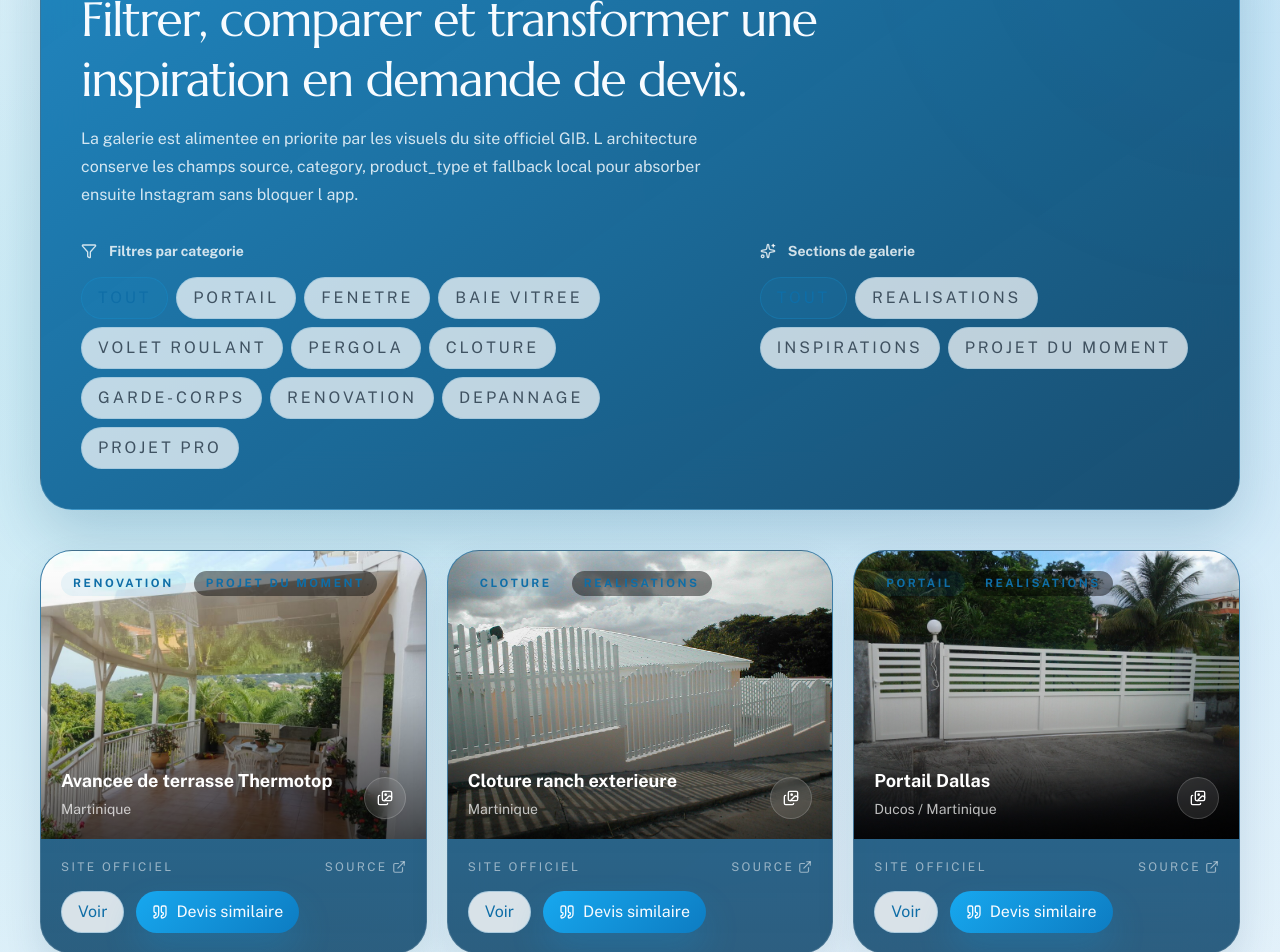
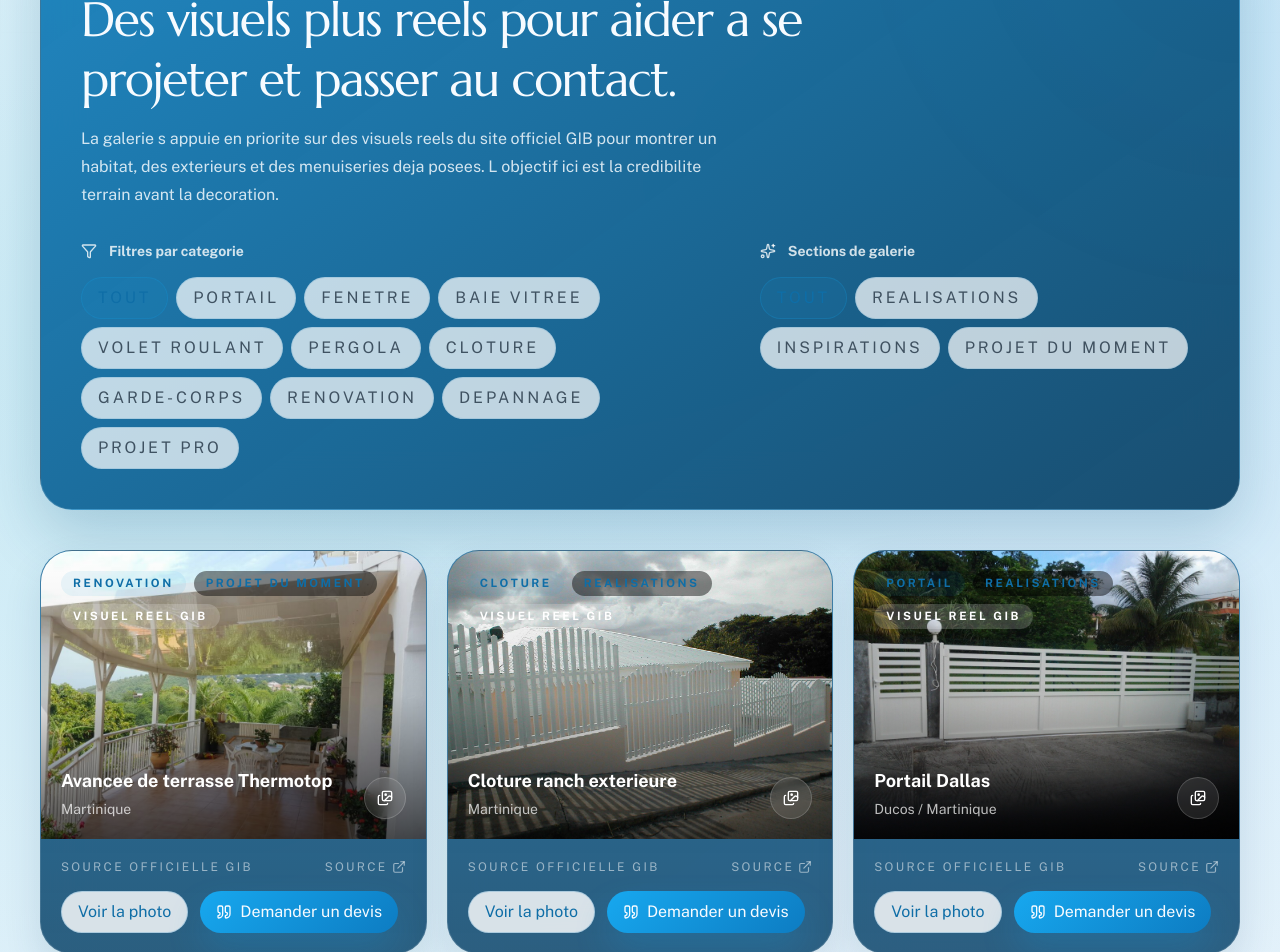
Before and after one commit to CVlad97/gib-menuiseries-demo, a React (Vite) app: page /#/galerie in a window 1280 px wide. Shown: the part 400-1352 px from the top of the page. Built offline with nearby package versions, Linux system fonts and the light colour scheme.

Commit message:
Final micro-pass: trust density and CTA clarity
Tighten trust density, CTA framing, and gallery credibility without structural changes.

```diff
--- a/src/components/AssetCard.tsx
+++ b/src/components/AssetCard.tsx
@@ -11,6 +11,8 @@ interface AssetCardProps {
 
 export function AssetCard({ asset, onOpen }: AssetCardProps) {
   const meta = categoryMeta[asset.category]
+  const trustLabel =
+    asset.source === 'official-site' ? 'visuel reel GIB' : asset.source.replaceAll('-', ' ')
 
   return (
     <article className="glass-panel overflow-hidden">
@@ -31,6 +33,7 @@ export function AssetCard({ asset, onOpen }: AssetCardProps) {
           <div className="absolute left-5 top-5 flex flex-wrap gap-2">
             <span className="tag">{meta.label}</span>
             <span className="tag bg-black/45">{asset.collection.replaceAll('-', ' ')}</span>
+            <span className="tag bg-white/18 text-white">{trustLabel}</span>
           </div>
           <div className="absolute bottom-5 left-5 right-5 flex items-end justify-between gap-4">
             <div>
@@ -45,7 +48,7 @@ export function AssetCard({ asset, onOpen }: AssetCardProps) {
       </button>
       <div className="space-y-4 p-5">
         <div className="flex items-center justify-between gap-3 text-xs uppercase tracking-[0.2em] text-white/52">
-          <span>{asset.source === 'official-site' ? 'site officiel' : asset.source}</span>
+          <span>{asset.source === 'official-site' ? 'source officielle GIB' : asset.source}</span>
           {asset.source_url ? (
             <a
               className="inline-flex items-center gap-1 text-white/70 transition hover:text-white"
@@ -60,14 +63,14 @@ export function AssetCard({ asset, onOpen }: AssetCardProps) {
         </div>
         <div className="flex flex-wrap gap-3">
           <button className="cta-secondary !px-4 !py-2" onClick={() => onOpen?.(asset)} type="button">
-            Voir
+            Voir la photo
           </button>
           <Link
             className="cta-primary !px-4 !py-2"
             to={`/devis?product=${asset.product_type}&asset=${asset.id}`}
           >
             <Quote className="size-4" />
-            Devis similaire
+            Demander un devis
           </Link>
         </div>
       </div>
--- a/src/pages/GalleryPage.tsx
+++ b/src/pages/GalleryPage.tsx
@@ -31,10 +31,10 @@ export function GalleryPage() {
     <div className="shell space-y-10 pt-8 sm:pt-12">
       <div className="glass-panel-strong px-6 py-8 sm:px-8 lg:px-10 lg:py-10">
         <SectionHeading
-          description="La galerie est alimentee en priorite par les visuels du site officiel GIB. L architecture conserve les champs source, category, product_type et fallback local pour absorber ensuite Instagram sans bloquer l app."
+          description="La galerie s appuie en priorite sur des visuels reels du site officiel GIB pour montrer un habitat, des exterieurs et des menuiseries deja posees. L objectif ici est la credibilite terrain avant la decoration."
           eyebrow="Galerie premium"
           light
-          title="Filtrer, comparer et transformer une inspiration en demande de devis."
+          title="Des visuels plus reels pour aider a se projeter et passer au contact."
         />
 
         <div className="mt-8 grid gap-5 lg:grid-cols-[1.2fr_0.8fr]">
@@ -101,8 +101,8 @@ export function GalleryPage() {
             <p className="mt-2 text-lg font-semibold text-black">Instagram par URLs validees ou export manuel</p>
           </div>
           <div>
-            <p className="text-xs uppercase tracking-[0.24em] text-black/45">Filet de securite</p>
-            <p className="mt-2 text-lg font-semibold text-black">Fallback local embarque par categorie</p>
+            <p className="text-xs uppercase tracking-[0.24em] text-black/45">Objectif</p>
+            <p className="mt-2 text-lg font-semibold text-black">Montrer des poses reelles, lumineuses et credibles</p>
           </div>
         </div>
       </div>
--- a/src/pages/HomePage.tsx
+++ b/src/pages/HomePage.tsx
@@ -22,8 +22,8 @@ const offerOrder = [
 const trustPoints = [
   { title: 'Intervention Martinique', description: 'Une entreprise locale basee a Ducos, joignable rapidement pour vos besoins sur l ile.' },
   { title: 'Climat tropical', description: 'Des solutions pensees pour le soleil, l humidite, les embruns et l usage exterieur.' },
-  { title: '+ 20 ans d experience', description: 'Un savoir-faire terrain reconnu pour la pose, le remplacement, le reglage et la renovation.' },
-  { title: 'Accompagnement clair', description: 'Photos, rappel, diagnostic, devis, intervention : le parcours reste simple et lisible.' },
+  { title: 'RGE et Qualicoat', description: 'Des reperes deja presents dans le positionnement GIB pour parler durabilite, finition et serieux d execution.' },
+  { title: '+ 20 ans et accompagnement', description: 'Photos, rappel, diagnostic, devis, intervention : le parcours reste simple et lisible avec un vrai savoir-faire terrain.' },
 ]
 
 const heroMarkers = [
@@ -128,6 +128,9 @@ export function HomePage() {
                   </div>
                 ))}
               </div>
+              <p className="rounded-[1.4rem] border border-[#1398db]/12 bg-white/88 px-4 py-3 text-sm leading-6 text-black/66 shadow-[0_10px_28px_rgba(19,122,186,0.05)]">
+                Appel, WhatsApp ou devis : la prise de contact reste directe, locale et rapidement exploitable pour un besoin de pose, de remplacement ou de depannage.
+              </p>
             </div>
           </div>
         </div>
--- a/src/pages/ProductsPage.tsx
+++ b/src/pages/ProductsPage.tsx
@@ -7,8 +7,8 @@ import { company, products } from '../lib/content'
 const pageHighlights = [
   'Volet roulant, fenetre et porte, portail, cloture et garde-corps, baie vitree, pergola bioclimatique.',
   'Avancee de terrasse, renovation d habitat, depannage express et diagnostic immobilier.',
-  'Produits sur mesure, accompagnement de chantier, prise de mesures et devis precis.',
-  'Contact simple par telephone, e-mail, WhatsApp ou demande de devis.',
+  'Prise de mesures, analyse du besoin, devis sur mesure et accompagnement de chantier.',
+  'Telephone, WhatsApp et demande de devis pour passer rapidement du besoin au contact.',
 ]
 
 const audienceFocus = ['Particuliers', 'Professionnels', 'Coproprietes', 'Toute la Martinique']
```
